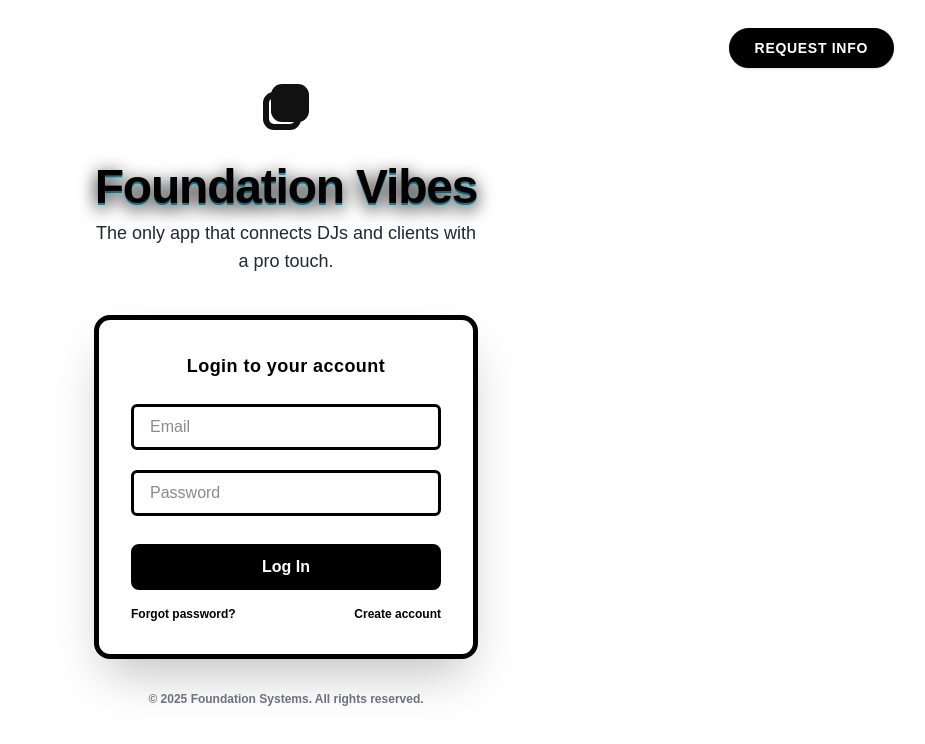
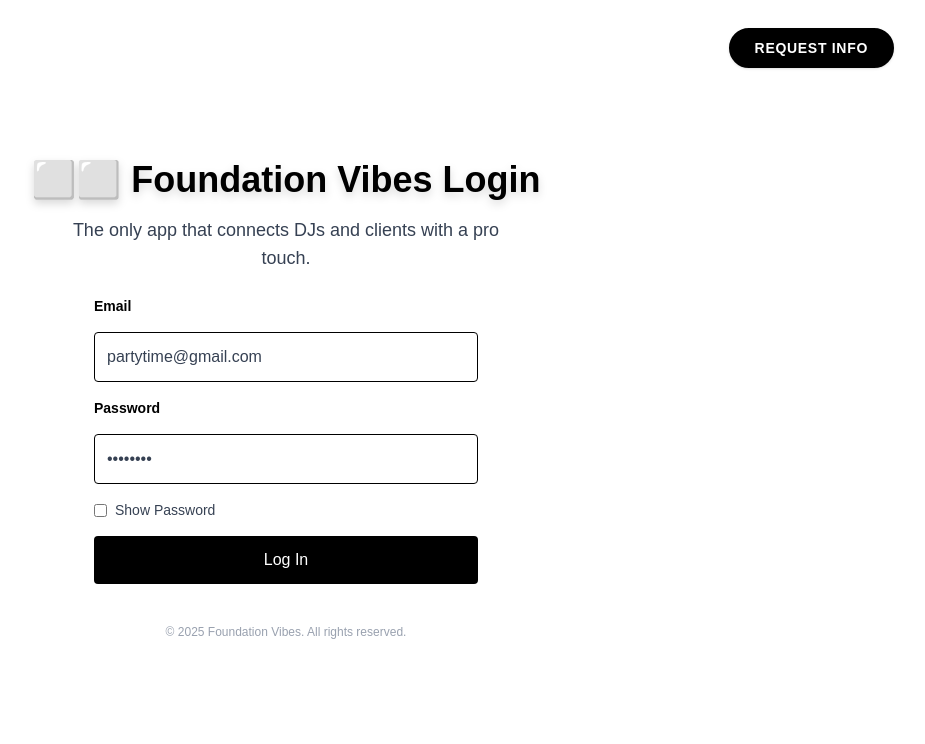
Before and after one commit to FoundationVibes/foundation-dj-app, a Next.js app: page / in a window 1280 px wide. Shown: the top 744 px of the page, without its empty margins (354-1279 px from the left). Built offline with nearby package versions, Linux system fonts and the light colour scheme.

Commit message:
Updated login UI

```diff
--- a/src/app/page.tsx
+++ b/src/app/page.tsx
@@ -1,9 +1,10 @@
 "use client";
-import Link from "next/link";
+
 import { useRouter } from "next/navigation";
 import { useState } from "react";
+import { signInWithEmailAndPassword } from "firebase/auth";
+import { auth } from "../firebase/config";
 
-// Customization config – will support multi-branding later
 const orgConfig = {
   logo: "squares",
   title: "Foundation Vibes",
@@ -16,18 +17,26 @@ export default function Home() {
   const [email, setEmail] = useState("");
   const [password, setPassword] = useState("");
   const [error, setError] = useState("");
+  const [showPassword, setShowPassword] = useState(false);
 
   function handleLogin(e: React.FormEvent) {
     e.preventDefault();
-    if (email && password) {
+    if (!email || !password) {
+      setError("Please enter email and password.");
+      return;
+    }
+
+    signInWithEmailAndPassword(auth, email, password)
+      .then(() => {
         router.push("/dashboard");
-    } else {
-      setError("Please enter email and password.");
-    }
+      })
+      .catch((err) => {
+        setError("Login failed: Firebase: " + err.message);
+      });
   }
 
   return (
-    <main className="min-h-screen flex flex-col justify-center items-center bg-white relative">
+    <main className="min-h-screen flex flex-col justify-center items-center bg-white relative p-4">
       {/* Top Right Button */}
       <div className="w-full flex justify-end px-8 pt-7 absolute top-0 left-0 z-30">
         <a
@@ -40,66 +49,52 @@ export default function Home() {
         </a>
       </div>
 
-      {/* Logo */}
-      <div className="mb-6">
-        <svg width="62" height="62" viewBox="0 0 62 62" fill="none">
-          <rect x="11" y="18" width="32" height="32" rx="8" fill="#fff" stroke="#111" strokeWidth="6" />
-          <rect x="19" y="10" width="32" height="32" rx="8" fill="#111" stroke="#111" strokeWidth="6" />
-        </svg>
-      </div>
-
-      {/* Title & Tagline */}
-      <h1 className="text-4xl md:text-5xl font-extrabold text-black mb-2 text-center drop-shadow-xl tracking-tight"
-        style={{ textShadow: "0px 4px 18px #000, 0px 2px 0px #06b6d4" }}>
-        {orgConfig.title}
+      <h1 className="text-4xl font-extrabold text-black mb-4 drop-shadow-lg text-center">
+        ⬜⬜ {orgConfig.title} Login
       </h1>
-      <p className="text-base md:text-lg text-gray-800 mb-10 font-medium text-center max-w-sm">
+      <p className="text-lg text-gray-700 max-w-md mx-auto mb-6 text-center">
         {orgConfig.tagline}
       </p>
 
-      {/* Login Card */}
-      <div className="bg-white border-[5px] border-black rounded-2xl shadow-2xl w-full max-w-sm px-8 py-8 mb-8">
-        <h2 className="text-lg font-bold mb-6 text-center text-black tracking-wide">
-          Login to your account
-        </h2>
-        <form className="flex flex-col gap-5" onSubmit={handleLogin}>
+      {error && <p className="text-red-600 text-sm mb-4 text-center">{error}</p>}
+
+      <form onSubmit={handleLogin} className="w-full max-w-sm flex flex-col gap-4">
+        <label className="text-black text-sm font-semibold">Email</label>
         <input
-            type="text"
-            placeholder="Email"
-            className="border-[3px] border-black rounded-md px-4 py-2 focus:border-cyan-500"
-            autoComplete="username"
+          type="email"
           value={email}
           onChange={(e) => setEmail(e.target.value)}
+          placeholder="partytime@gmail.com"
+          className="border border-black p-3 rounded w-full text-black placeholder-gray-700"
         />
+
+        <label className="text-black text-sm font-semibold">Password</label>
         <input
-            type="password"
-            placeholder="Password"
-            className="border-[3px] border-black rounded-md px-4 py-2 focus:border-cyan-500"
-            autoComplete="current-password"
+          type={showPassword ? "text" : "password"}
           value={password}
           onChange={(e) => setPassword(e.target.value)}
+          placeholder="••••••••"
+          className="border border-black p-3 rounded w-full text-black placeholder-gray-700"
         />
-          <button
-            type="submit"
-            className="mt-2 bg-black border-[3px] border-black text-white font-bold py-2 rounded-lg transition hover:bg-cyan-700"
-          >
+
+        <div className="flex items-center">
+          <input
+            type="checkbox"
+            id="showPassword"
+            checked={showPassword}
+            onChange={() => setShowPassword(!showPassword)}
+            className="mr-2"
+          />
+          <label htmlFor="showPassword" className="text-sm text-gray-700">Show Password</label>
+        </div>
+
+        <button type="submit" className="bg-black text-white py-3 rounded hover:bg-cyan-700">
           Log In
         </button>
       </form>
-        {error && <div className="mt-3 text-sm text-red-600 text-center">{error}</div>}
-        <div className="flex justify-between items-center mt-4 text-xs">
-          <Link href="#" className="text-black hover:underline font-semibold">
-            Forgot password?
-          </Link>
-          <Link href="#" className="text-black hover:underline font-semibold">
-            Create account
-          </Link>
-        </div>
-      </div>
 
-      {/* Footer */}
-      <footer className="mb-4 text-center text-xs text-gray-500 font-semibold">
-        &copy; {new Date().getFullYear()} Foundation Systems. All rights reserved.
+      <footer className="mt-10 text-xs text-gray-400 text-center">
+        © {new Date().getFullYear()} {orgConfig.title}. All rights reserved.
       </footer>
     </main>
   );
--- /dev/null
+++ b/src/firebase/config.ts
@@ -0,0 +1,16 @@
+// src/firebase/config.ts
+import { initializeApp } from "firebase/app";
+import { getAuth } from "firebase/auth";
+
+const firebaseConfig = {
+  apiKey: "AIzaSyAMwGzbGo_uLUCx1GDCNUzTv8hx1mOU-_k",
+  authDomain: "project-vaca.firebaseapp.com",
+  projectId: "project-vaca",
+  storageBucket: "project-vaca.firebasestorage.app",
+  messagingSenderId: "556505161723",
+  appId: "1:556505161723:web:8f8cb24b99e709e1d9b55e",
+  measurementId: "G-5VL44M600C"
+};
+
+const app = initializeApp(firebaseConfig);
+export const auth = getAuth(app);
```
Also changed, not shown: package.json (+8 -6 lines), 1 other file (tests, documents, lock files or other folders). Lines whose indentation alone changed are shown as unchanged.
